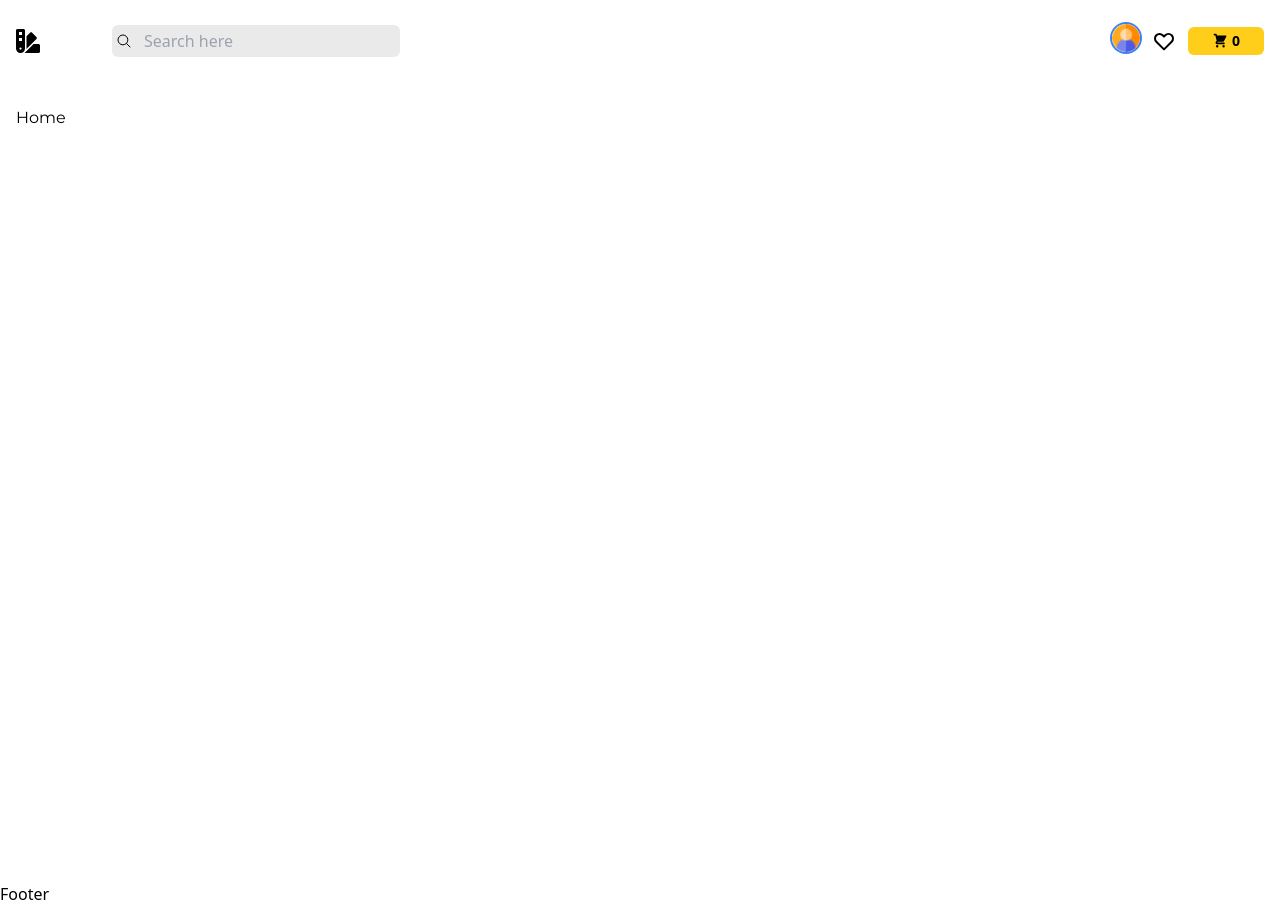
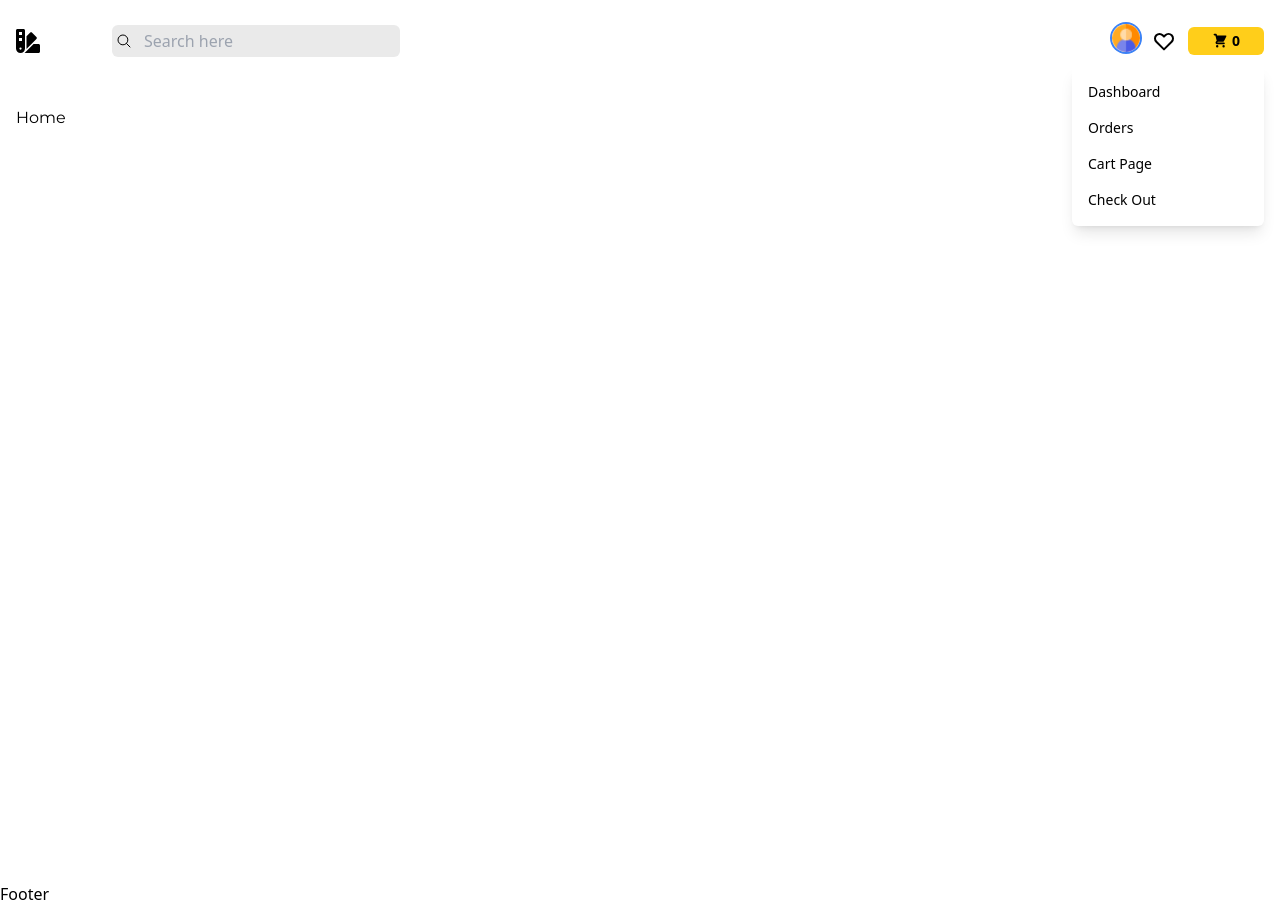
Before and after one commit to DivakovDev/book-store, a React (Vite) app in the folder frontend/: page / in a window 1280 px wide. Both pictures are taken after a click on the button 1125 px from the left and 38 px from the top of the page. Built offline with nearby package versions, Linux system fonts and the light colour scheme.

Commit message:
add dropdown menu functionality on profile-icon button

```diff
--- a/frontend/src/components/Navbar.jsx
+++ b/frontend/src/components/Navbar.jsx
@@ -3,8 +3,17 @@ import { FaSwatchbook } from "react-icons/fa6";
 import { IoSearchOutline } from "react-icons/io5";
 import { HiOutlineUser, HiOutlineHeart, HiShoppingCart } from "react-icons/hi";
 import avatarImage from "../assets/avatar.png";
+import { useState } from "react";
+
+const navigation = [
+  {name: "Dashboard",href: "/dashboard"},
+  {name: "Orders",href: "/orders"},
+  {name: "Cart Page",href: "/cart"},
+  {name: "Check Out",href: "/checkout"}
+]
 
 export const Navbar = () => {
+  const [isDropDownOpen, setIsDropDownOpen] = useState(false)
   const currentUser = true;
   return (
     <header className="px-4 py-6 mx-auto max-w-screen-2xl">
@@ -29,7 +38,7 @@ export const Navbar = () => {
           <div>
             {currentUser ? (
               <>
-                <button>
+                <button onClick={() => setIsDropDownOpen(!isDropDownOpen)}>
                   <img
                     src={avatarImage}
                     alt="user profile picture"
@@ -38,6 +47,19 @@ export const Navbar = () => {
                     }`}
                   />
                 </button>
+                {/* dropdown menu */}
+                  {isDropDownOpen && (
+                    <div className='absolute right-0 z-40 w-48 mt-2 bg-white rounded-md shadow-lg'>
+                      <ul className='py-2'>
+                        {navigation.map((option) =>(
+                          <li key={option.name} onClick={() => setIsDropDownOpen(false)}>
+                            <Link to={option.href} className='block px-4 py-2 text-sm hover:bg-gray-100'>{option.name}</Link>
+                          </li>
+                        ))
+                        }
+                      </ul>
+                    </div>
+                  )}
               </>
             ) : (
               <Link to="/login">
```
